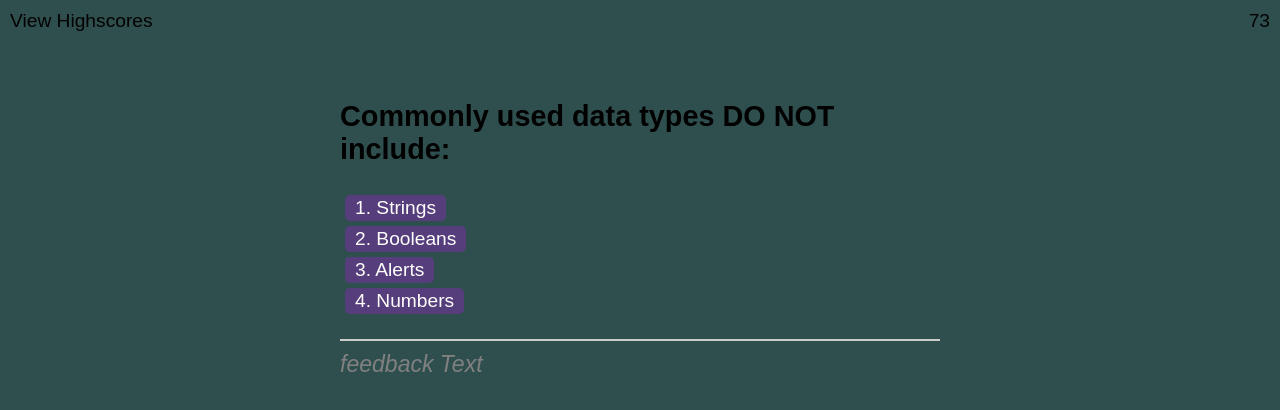
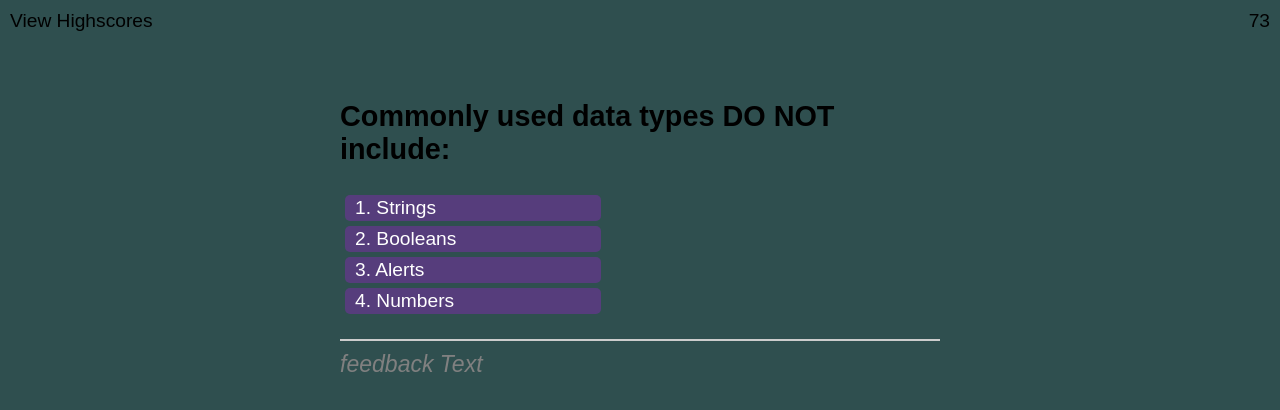
Before and after one commit to benjistealth/benji_js_fundamentals_quiz, a plain HTML site: page index.html in a window 1280 px wide. Both pictures are taken after a click on the button "Start Quiz". Drawn offline with Linux system fonts and the light colour scheme.

Commit message:
tidied up choice buttons to match BCS demo

```diff
--- a/assets/css/styles.css
+++ b/assets/css/styles.css
@@ -34,6 +34,8 @@ button:hover {
 
 .choices button {
   display: block;
+  width: 20vw;
+  text-align: left;
 }
 
 input[type="text"] {
```
